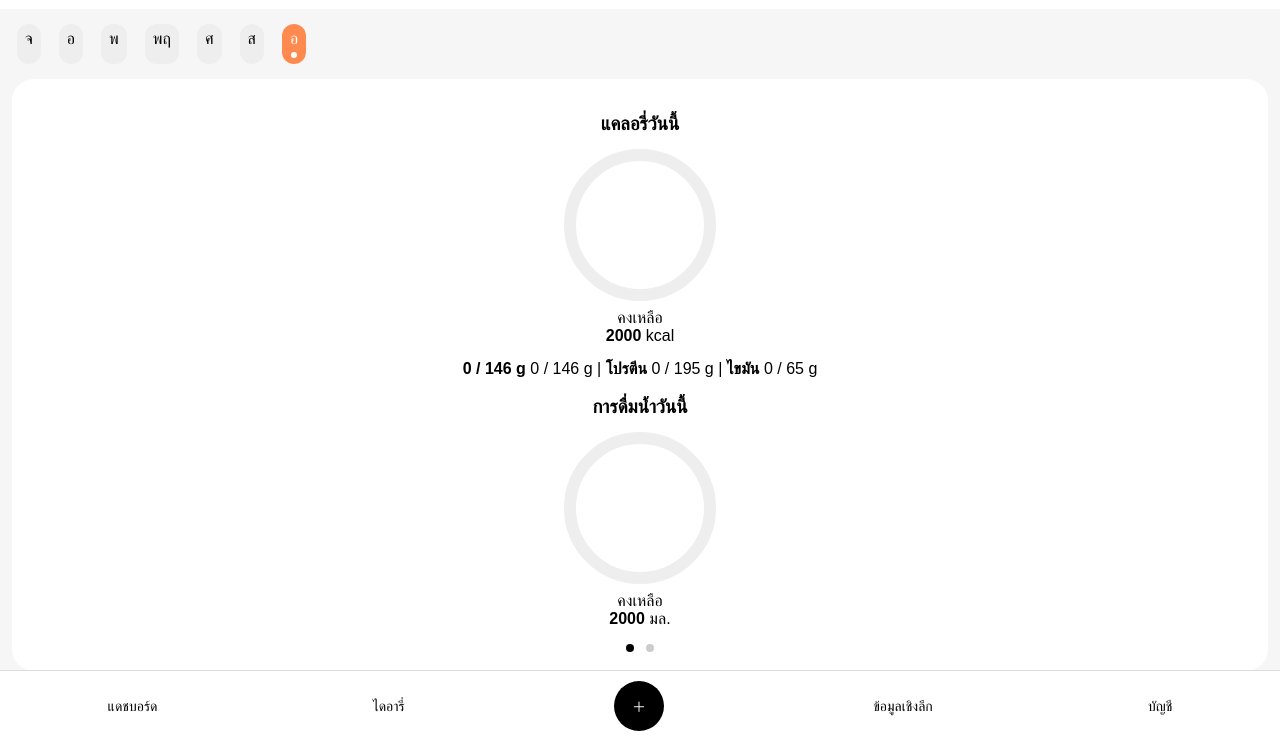
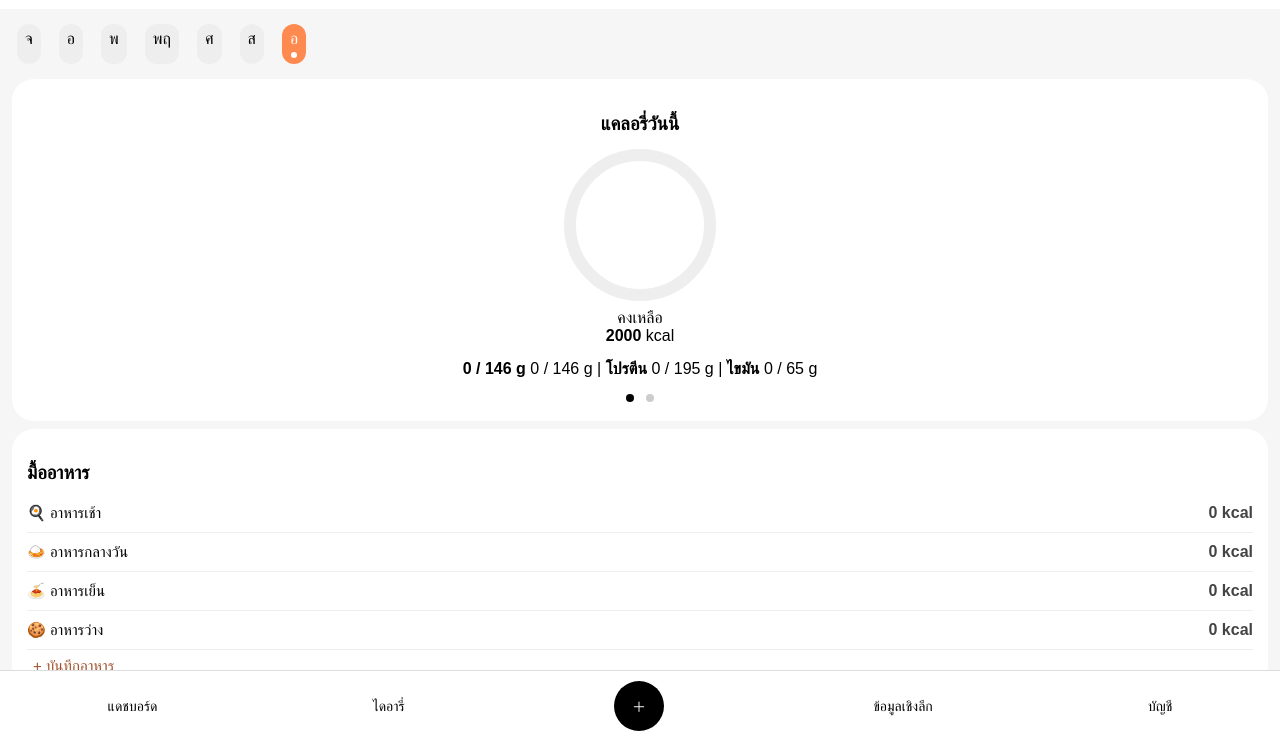
Before and after one commit to attasanau-collab/attasan, a plain HTML site: page index.html in a window 1280 px wide. Both pictures are taken after a click on the button "ไดอารี่". Shown: the part 59-800 px from the top of the page. Drawn offline with nearby package versions, Linux system fonts and the light colour scheme.

Commit message:
Update style.css

```diff
--- a/style.css
+++ b/style.css
@@ -10,8 +10,8 @@ main{padding-bottom:140px}
 .top h2{margin:2px 0}
 
 /* PAGE */
-.page{display:none}
-.page.active{display:block}
+.page { display:none }
+.page.active { display:block }
 
 /* CARD */
 .card{
@@ -379,3 +379,20 @@ main{padding-bottom:140px}
 .meal-row b{
   color:#444;
 }
+
+#calRing{
+  transition: stroke-dashoffset 0.5s ease;
+}
+
+.slider{
+  display:flex;
+  overflow-x:auto;
+  scroll-snap-type:x mandatory;
+  -webkit-overflow-scrolling:touch;
+}
+
+.slide{
+  min-width:100%;
+  scroll-snap-align:start;
+  text-align:center;
+}
```
